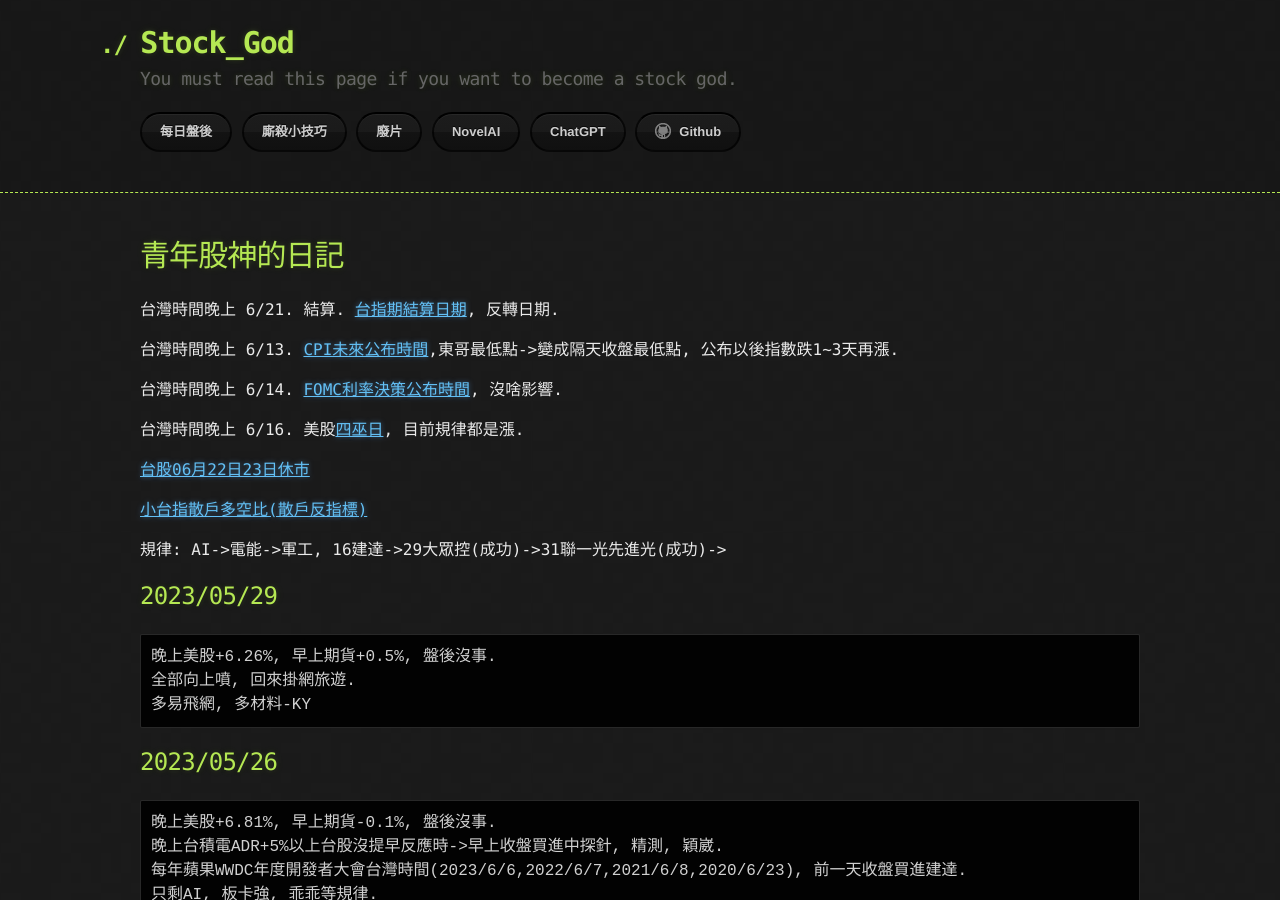
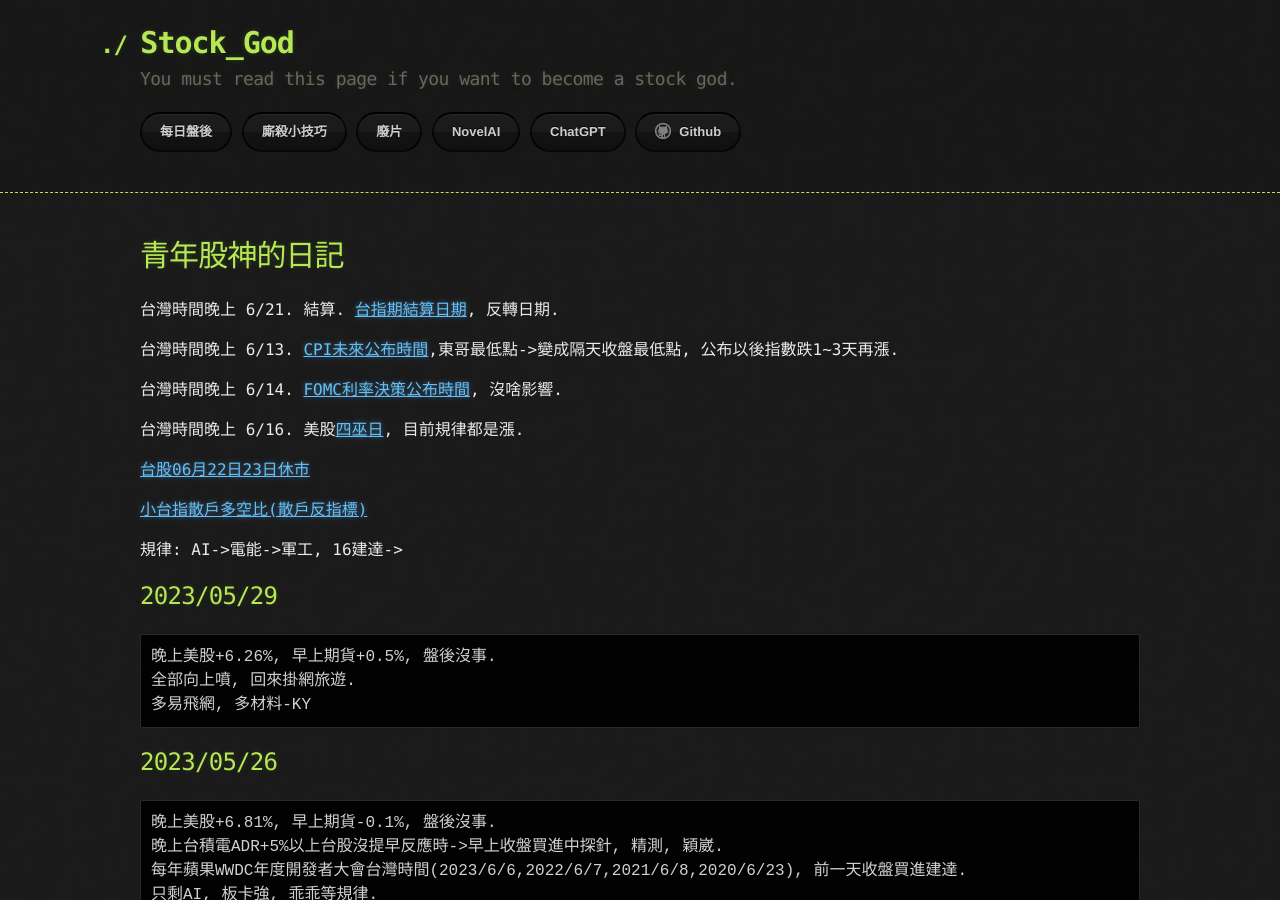
Before and after one commit to lepg5487/Stock_God, a Jekyll site: the page built from index.md, in a window 1280 px wide and 900 px high. Built offline with Jekyll 4.4.1, drawn with Linux system fonts in a browser that asks for light colours; our own code applies the rules of GitHub Pages for plain Markdown files.

Commit message:
Update index.md

````diff
--- a/index.md
+++ b/index.md
@@ -16,7 +16,7 @@ layout: testlayouts
 
 [小台指散戶多空比(散戶反指標)](https://www.macromicro.me/charts/20069/tw-mtx-long-to-short-ratio-of-individual-player)
 
-規律: AI->電能->軍工, 16建達->29大眾控(成功)->31聯一光先進光(成功)->
+規律: AI->電能->軍工, 16建達->
 
 ## 2023/05/29
 ```
````
